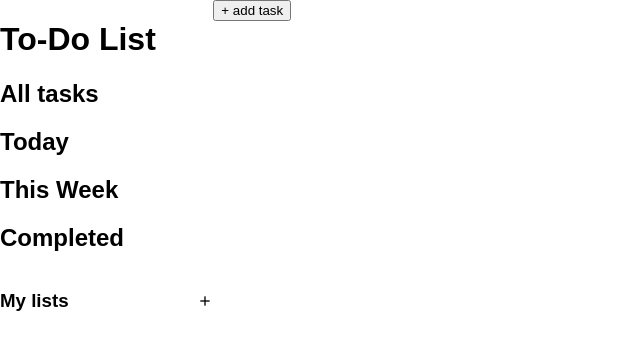
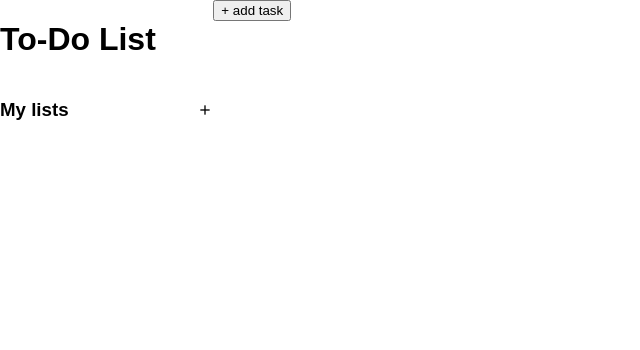
Before and after one commit to nickfrn/todo-list, a website built with webpack: page src/template.html in a window 1280 px wide. Shown: the whole page, without its empty margins (0-640 px from the left). Built offline with nearby package versions, Linux system fonts and the light colour scheme.

Commit message:
Remove categories

```diff
--- a/src/template.html
+++ b/src/template.html
@@ -7,6 +7,7 @@
 </head>
 
 <body>
+    <!-- Dialogs for updating lists and tasks -->
     <dialog id="createListDialog">
         <form>
             <label for="listName">List name:</label>
@@ -30,12 +31,13 @@
     <div id="dashboard">
         <h1 id="logo">To-Do List</h1>
 
-        <div id="upcoming">
+        <!-- TODO: Add back categories for upcoming tasks -->
+        <!-- <div id="upcoming">
             <h2 class="upcoming-category">All tasks</h2>
             <h2 class="upcoming-category">Today</h2>
             <h2 class="upcoming-category">This Week</h2>
             <h2 class="upcoming-category">Completed</h2>
-        </div>
+        </div> -->
 
         <div id="lists">
             <div id="list-title">
```
